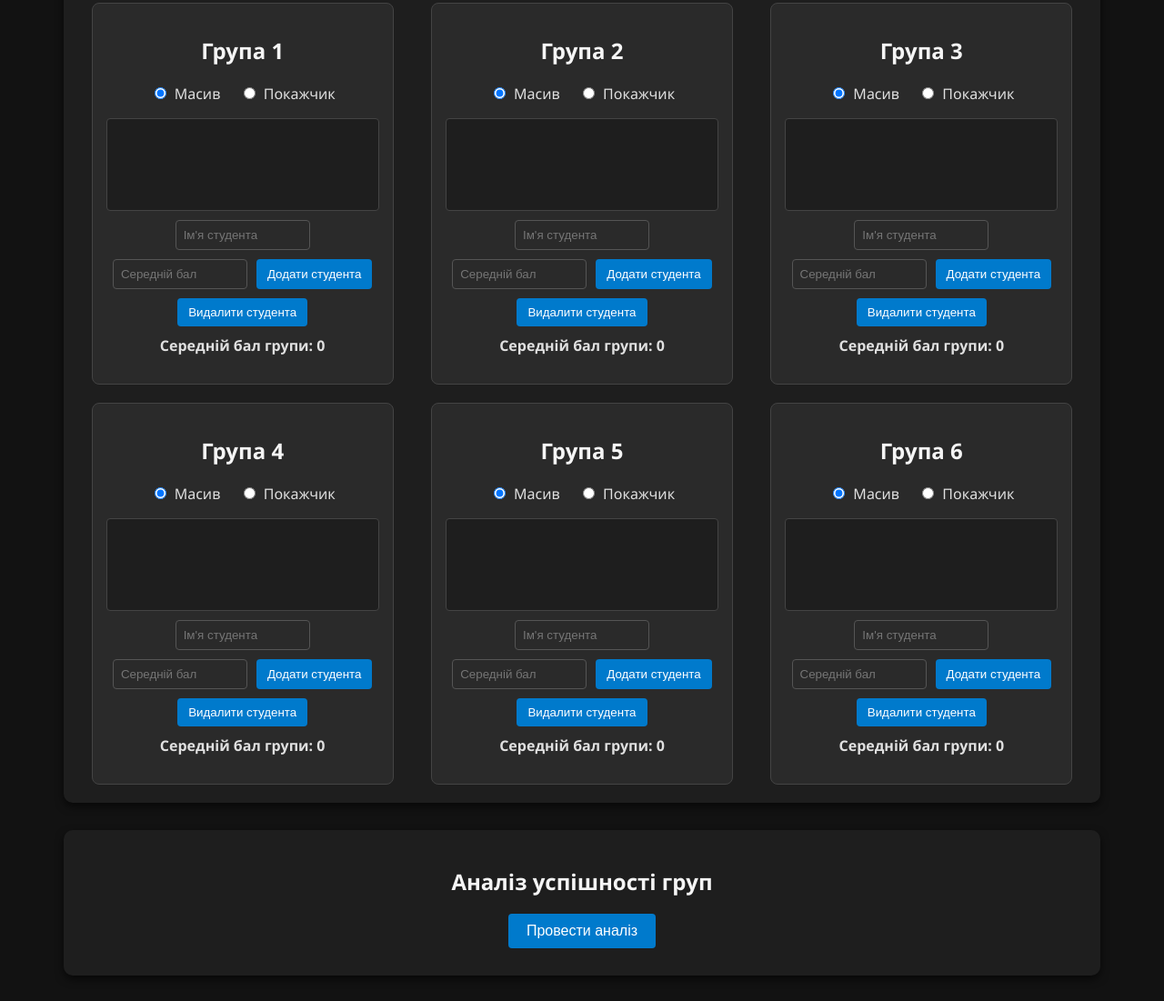
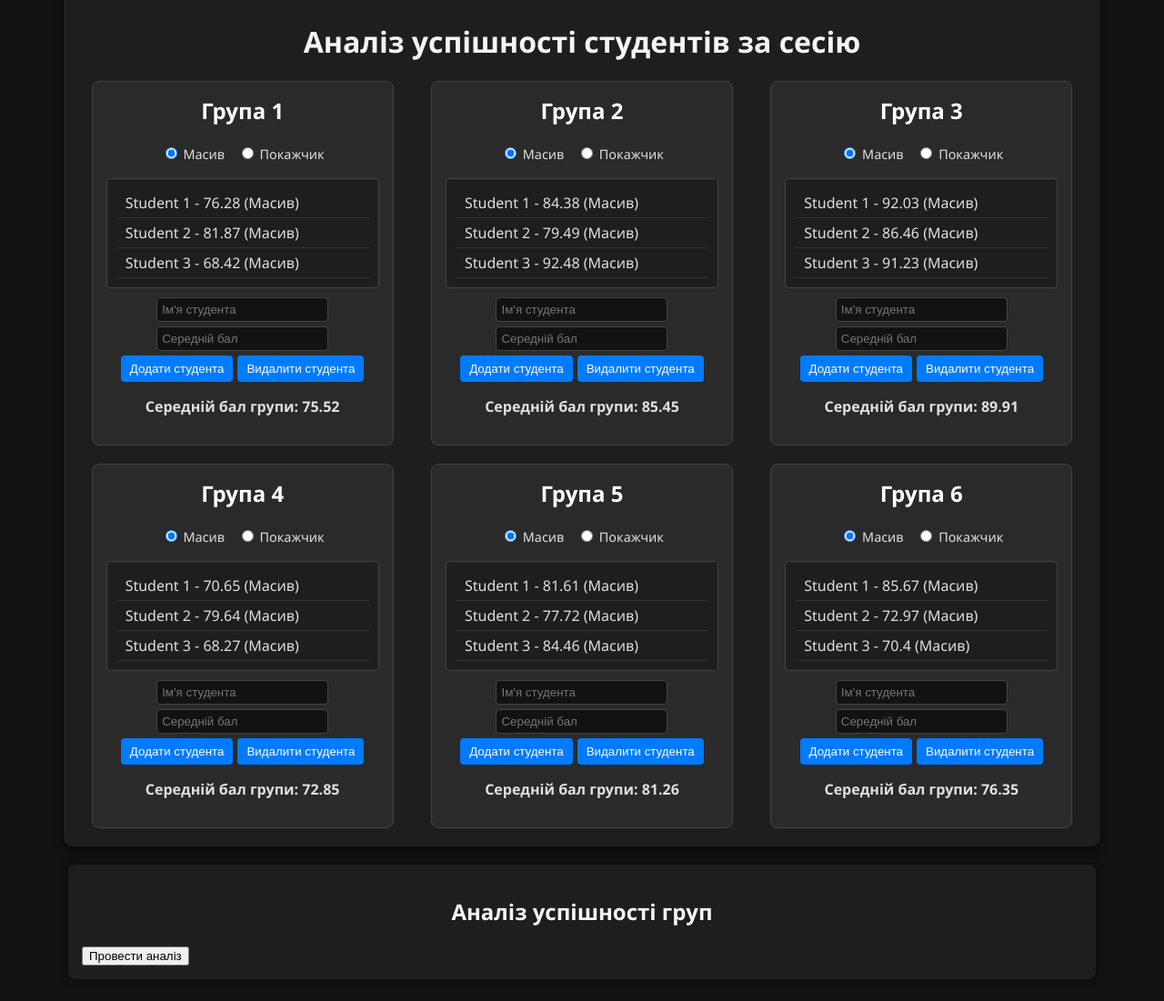
Before and after one commit to kab1why1/TALab4, a plain HTML site: page index.html in a window 1280 px wide. Shown: the part 37-1138 px from the top of the page at 91% size. Drawn offline with Linux system fonts and the light colour scheme.

Commit message:
add default values and markers

```diff
--- a/index.html
+++ b/index.html
@@ -7,8 +7,9 @@
 </head>
 <body>
   <div class="container">
+    <h1>Аналіз успішності студентів за сесію</h1>
     <div class="lists-container">
-      <!-- 6 груп -->
+      <!-- Група 1 -->
       <div class="list-container" id="group1">
         <h2>Група 1</h2>
         <div class="mode-selection">
@@ -30,7 +31,7 @@
         </div>
         <p class="group-average">Середній бал групи: <span>0</span></p>
       </div>
-
+      <!-- Група 2 -->
       <div class="list-container" id="group2">
         <h2>Група 2</h2>
         <div class="mode-selection">
@@ -52,7 +53,7 @@
         </div>
         <p class="group-average">Середній бал групи: <span>0</span></p>
       </div>
-
+      <!-- Група 3 -->
       <div class="list-container" id="group3">
         <h2>Група 3</h2>
         <div class="mode-selection">
@@ -74,7 +75,7 @@
         </div>
         <p class="group-average">Середній бал групи: <span>0</span></p>
       </div>
-
+      <!-- Група 4 -->
       <div class="list-container" id="group4">
         <h2>Група 4</h2>
         <div class="mode-selection">
@@ -96,7 +97,7 @@
         </div>
         <p class="group-average">Середній бал групи: <span>0</span></p>
       </div>
-
+      <!-- Група 5 -->
       <div class="list-container" id="group5">
         <h2>Група 5</h2>
         <div class="mode-selection">
@@ -118,7 +119,7 @@
         </div>
         <p class="group-average">Середній бал групи: <span>0</span></p>
       </div>
-
+      <!-- Група 6 -->
       <div class="list-container" id="group6">
         <h2>Група 6</h2>
         <div class="mode-selection">
@@ -143,13 +144,13 @@
     </div>
   </div>
 
-  <!-- Блок аналізу успішності груп -->
+  <!-- Блок аналізу успішності груп (єдиний аналіз для обох методів) -->
   <div id="analysis-container">
     <h2>Аналіз успішності груп</h2>
     <button id="analyze-btn">Провести аналіз</button>
     <div id="analysis-results"></div>
   </div>
-
-  <script src="./script.js"></script>
+  <script src="./script.js">
+  </script>
 </body>
 </html>
--- a/script.js
+++ b/script.js
@@ -40,7 +40,8 @@ class CombinedStack {
   let total = 0;
   stackItems.forEach(student => {
     const li = document.createElement('li');
-      li.textContent = `${student.name} - ${student.score}`;
+    // Відображаємо ім'я, бал та метод додавання студента
+    li.textContent = `${student.name} - ${student.score} (${student.method})`;
     listEl.appendChild(li);
     total += student.score;
   });
@@ -48,11 +49,15 @@ class CombinedStack {
   averageEl.textContent = stackItems.length ? (total / stackItems.length).toFixed(2) : 0;
 }
 
-  // Створюємо для кожної групи один об’єкт CombinedStack
+// Функція генерації випадкового числа у діапазоні [min, max]
+function getRandomScore(min, max) {
+  return parseFloat((Math.random() * (max - min) + min).toFixed(2));
+}
+
+// Створення об’єкта CombinedStack для кожної групи із попереднім заповненням 3-ма студентами
 const groupsData = [];
-  document.querySelectorAll('.list-container').forEach(group => {
+document.querySelectorAll('.list-container').forEach((group, index) => {
   const stack = new CombinedStack();
-
   const nameInput = group.querySelector('.student-name');
   const scoreInput = group.querySelector('.student-score');
   const addBtn = group.querySelector('.add-btn');
@@ -67,6 +72,13 @@ class CombinedStack {
     return "array";
   }
 
+  // Попереднє заповнення: додаємо 3 випадкових студентів (за замовчуванням використовується режим "Масив")
+  for (let i = 1; i <= 3; i++) {
+    const randomScore = getRandomScore(68, 93);
+    stack.pushArray({ name: `Student ${i}`, score: randomScore, method: "Масив" });
+  }
+  updateDisplay(group, stack.getItems());
+
   // Додавання студента згідно з вибраним методом
   addBtn.addEventListener('click', () => {
     const name = nameInput.value.trim();
@@ -77,9 +89,9 @@ class CombinedStack {
     }
     const mode = getSelectedMode();
     if (mode === "array") {
-        stack.pushArray({ name, score });
+      stack.pushArray({ name, score, method: "Масив" });
     } else {
-        stack.pushPointer({ name, score });
+      stack.pushPointer({ name, score, method: "Покажчик" });
     }
     updateDisplay(group, stack.getItems());
     nameInput.value = "";
@@ -101,7 +113,7 @@ class CombinedStack {
     updateDisplay(group, stack.getItems());
   });
 
-    // При зміні режиму оновлюємо відображення (дані залишаються однаковими)
+  // При зміні режиму оновлюємо відображення (дані залишаються спільними)
   group.querySelectorAll('.mode-selection input[type="radio"]').forEach(radio => {
     radio.addEventListener('change', () => {
       updateDisplay(group, stack.getItems());
@@ -114,7 +126,7 @@ class CombinedStack {
   });
 });
 
-  // Єдиний аналіз успішності груп
+// Єдиний аналіз успішності груп (незалежно від методу додавання/видалення)
 document.getElementById('analyze-btn').addEventListener('click', () => {
   const groupAverages = [];
   groupsData.forEach(groupData => {
@@ -125,7 +137,8 @@ class CombinedStack {
     groupAverages.push(avg);
   });
 
-    // Аналіз: для кожної підпослідовності з 3 груп визначаємо середнє та тенденцію
+  // Аналіз: для кожної підпослідовності з 3 груп визначаємо середнє та тенденцію,
+  // форматуючи значення з 2 знаками після коми.
   const tempStack = new CombinedStack();
   groupAverages.forEach(score => tempStack.pushArray(score));
   const processed = [];
@@ -144,8 +157,7 @@ class CombinedStack {
     } else if (three[0] > three[1] && three[1] > three[2]) {
       trend = "Погіршення";
     }
-      const threeFormatted = three.map(num => num.toFixed(2)).join(', ');
-      analysisText += `<p>Групи ${i+1}-${i+3}: [${three.join(', ')}] | Середнє: ${avgThree.toFixed(2)} | Тенденція: ${trend}</p>`;
+    analysisText += `<p>Групи ${i+1}-${i+3}: [${three.map(num => num.toFixed(2)).join(', ')}] | Середнє: ${avgThree.toFixed(2)} | Тенденція: ${trend}</p>`;
   }
   document.getElementById('analysis-results').innerHTML = analysisText;
 });
--- a/styles.css
+++ b/styles.css
@@ -1,3 +1,4 @@
+    /* Темний стиль */
     body {
       font-family: 'Segoe UI', Tahoma, Geneva, Verdana, sans-serif;
       background: #121212;
@@ -13,15 +14,15 @@ body {
       border-radius: 10px;
       box-shadow: 0 4px 10px rgba(0, 0, 0, 0.6);
     }
-  h1, h2, h3 {
+    h1, h2 {
       text-align: center;
       color: #f5f5f5;
     }
     .lists-container {
       display: flex;
       flex-wrap: wrap;
+      gap: 20px;
       justify-content: space-around;
-    gap: 20px;
     }
     .list-container {
       background: #2a2a2a;
@@ -30,95 +31,76 @@ body {
       padding: 15px;
       width: 300px;
     }
+    .list-container h2 {
+      margin-top: 0;
+      text-align: center;
+      color: #fff;
+    }
     .mode-selection {
       text-align: center;
       margin-bottom: 10px;
     }
     .mode-selection label {
-    margin: 0 8px;
-    cursor: pointer;
-  }
-  .mode-selection input[type="radio"] {
-    margin-right: 5px;
+      margin: 0 5px;
+      font-size: 0.9em;
     }
     .student-list {
       list-style: none;
       padding: 10px;
-    min-height: 80px;
+      min-height: 50px;
       background: #1e1e1e;
       margin-bottom: 10px;
+      border: 1px solid #444;
       border-radius: 4px;
-    border: 1px solid #444;
     }
     .student-list li {
-    padding: 8px 10px;
+      padding: 5px 10px;
       border-bottom: 1px solid #333;
-  }
-  .student-list li:last-child {
-    border-bottom: none;
     }
     .controls {
       display: flex;
       flex-wrap: wrap;
-    gap: 10px;
+      gap: 5px;
       justify-content: center;
     }
     .controls input {
-    padding: 8px;
-    border: 1px solid #555;
+      padding: 5px;
+      border: 1px solid #444;
       border-radius: 4px;
-    background: #2a2a2a;
+      background: #121212;
       color: #e0e0e0;
-    width: 130px;
     }
     .controls button {
-    padding: 8px 12px;
+      padding: 7px 10px;
       border: none;
       border-radius: 4px;
-    background: #007acc;
+      background: #007bff;
       color: #fff;
       cursor: pointer;
-    transition: background 0.3s ease;
     }
     .controls button:hover {
-    background: #005a9e;
+      background: #0056b3;
     }
     .group-average {
       text-align: center;
       font-weight: bold;
-    margin-top: 10px;
     }
     #analysis-container {
       max-width: 1100px;
-    margin: 30px auto 0;
+      margin: 20px auto;
       background: #1e1e1e;
-    padding: 20px;
-    border-radius: 10px;
-    box-shadow: 0 4px 10px rgba(0, 0, 0, 0.6);
+      padding: 15px;
+      border-radius: 8px;
+      box-shadow: 0 0 8px rgba(0,0,0,0.6);
     }
     #analysis-container h2 {
+      text-align: center;
       color: #f5f5f5;
     }
     #analysis-results p {
-    padding: 10px;
+      padding: 5px;
       background: #2a2a2a;
       border: 1px solid #444;
       border-radius: 4px;
-    margin: 8px 0;
-    color: #e0e0e0;
+      margin: 5px 0;
     }
-  #analyze-btn {
-    display: block;
-    margin: 10px auto;
-    padding: 10px 20px;
-    background: #007acc;
-    border: none;
-    border-radius: 4px;
-    color: #fff;
-    font-size: 16px;
-    cursor: pointer;
-    transition: background 0.3s ease;
-  }
-  #analyze-btn:hover {
-    background: #005a9e;
-  }
```
Lines whose indentation alone changed are shown as unchanged.
